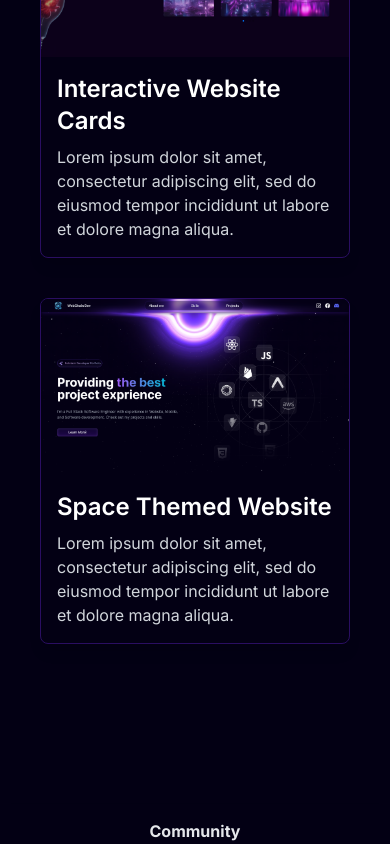
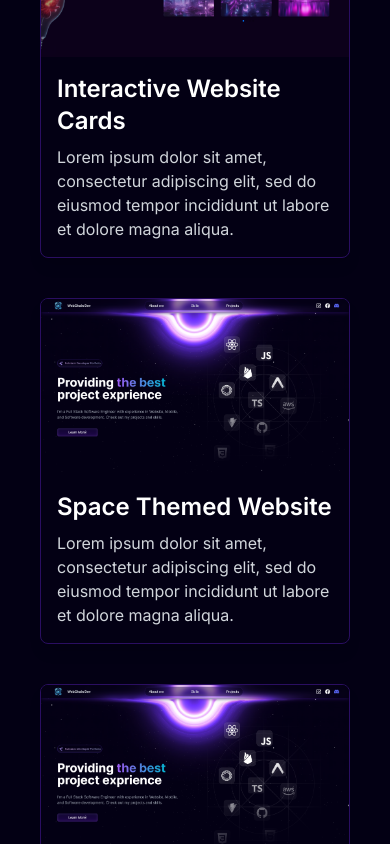
Before and after one commit to Rukun-Aaron/New-Portfolio, a Next.js app: page / in a window 390 px wide. Shown: the part 5789-6633 px from the top of the page. Built offline with nearby package versions, Linux system fonts and the light colour scheme; a web font is replaced by a local one.

Commit message:
added flex box

```diff
--- a/components/main/Projects.tsx
+++ b/components/main/Projects.tsx
@@ -26,6 +26,14 @@ const projectsData = [
     description: "Lorem ipsum dolor sit amet, consectetur adipiscing elit, sed do eiusmod tempor incididunt ut labore et dolore magna aliqua.",
     tag: ["All", "Web"]
   },
+  {
+    id: 4,
+    src: "/SpaceWebsite.png",
+    title: "Space Themed Website",
+    description: "Lorem ipsum dolor sit amet, consectetur adipiscing elit, sed do eiusmod tempor incididunt ut labore et dolore magna aliqua.",
+    tag: ["All", "Web"]
+  },
+
 ]
 
 const Projects = () => {
@@ -70,7 +78,8 @@ const Projects = () => {
           isSelected={tag === "Mobile"}
         />
       </div>
-      <div ref={ref} className="h-full w-full flex flex-col md:flex-row gap-10 px-10">
+      <div className="flex  flex-col">
+        <div ref={ref} className="h-full w-full grid grid-cols-1 sm:grid-cols-2   xl:grid-cols-3 2xl:grid-cols-3md:flex-row gap-10 px-10">
           {/* <ul ref={ref} className="grid md:grid-cols-3 gap-8 px-10 md:gap-12"> */}
 
           {filteredProjects.map((project: any, index: any) => (
@@ -79,7 +88,8 @@ const Projects = () => {
               variants={cardVariants}
               initial="initial"
               animate={isInView ? "animate" : "initial"}
-              transition={{ duration: 0.3, delay: index * 0.4 }}>
+              transition={{ duration: 0.3, delay: index * 0.4 }}
+            >
               <ProjectCard
                 src={project.src}
                 title={project.title}
@@ -104,6 +114,7 @@ const Projects = () => {
         /> */}
         </div>
       </div>
+      </div>
       );
 };
 
```
Lines whose indentation alone changed are shown as unchanged.
